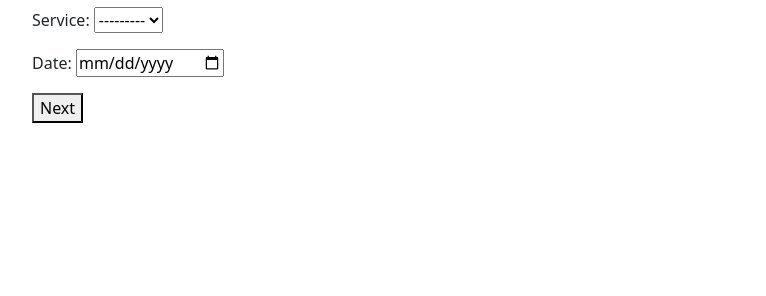
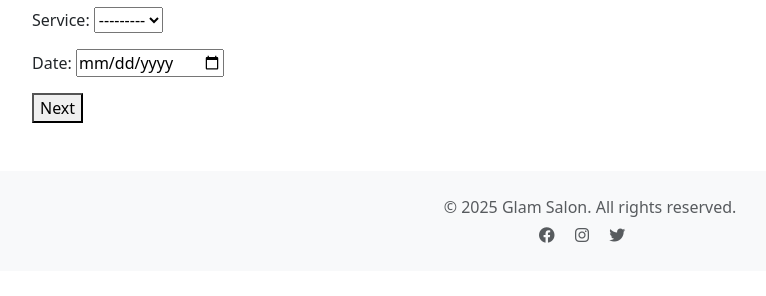
Before and after one commit to Tharushi-Perera/appointment_system, a Django app: page /book/ in a window 1280 px wide. Shown: the part 148-444 px from the top of the page, without its empty margins (50-816 px from the left). Run offline with Django 3.2, Linux system fonts and the light colour scheme; the visitor is signed in with stand-in values (Sample User, id 1); data that the repository does not hold is empty.

Commit message:
Updated base.html with footer

```diff
--- a/templates/base.html
+++ b/templates/base.html
@@ -45,6 +45,17 @@
     {% block content %}{% endblock %}
 </div>
 
+<!-- ✅ Footer -->
+<footer class="bg-light text-center text-muted py-4 mt-5">
+  <div class="container">
+    <p class="mb-1">&copy; 2025 Glam Salon. All rights reserved.</p>
+    <div>
+      <a href="#" class="me-3 text-decoration-none text-muted"><i class="fab fa-facebook"></i></a>
+      <a href="#" class="me-3 text-decoration-none text-muted"><i class="fab fa-instagram"></i></a>
+      <a href="#" class="me-3 text-decoration-none text-muted"><i class="fab fa-twitter"></i></a>
+    </div>
+  </div>
+</footer>
 
 <!-- ✅ Bootstrap JS -->
 <script src="https://cdn.jsdelivr.net/npm/bootstrap@5.3.0/dist/js/bootstrap.bundle.min.js"></script>
```
